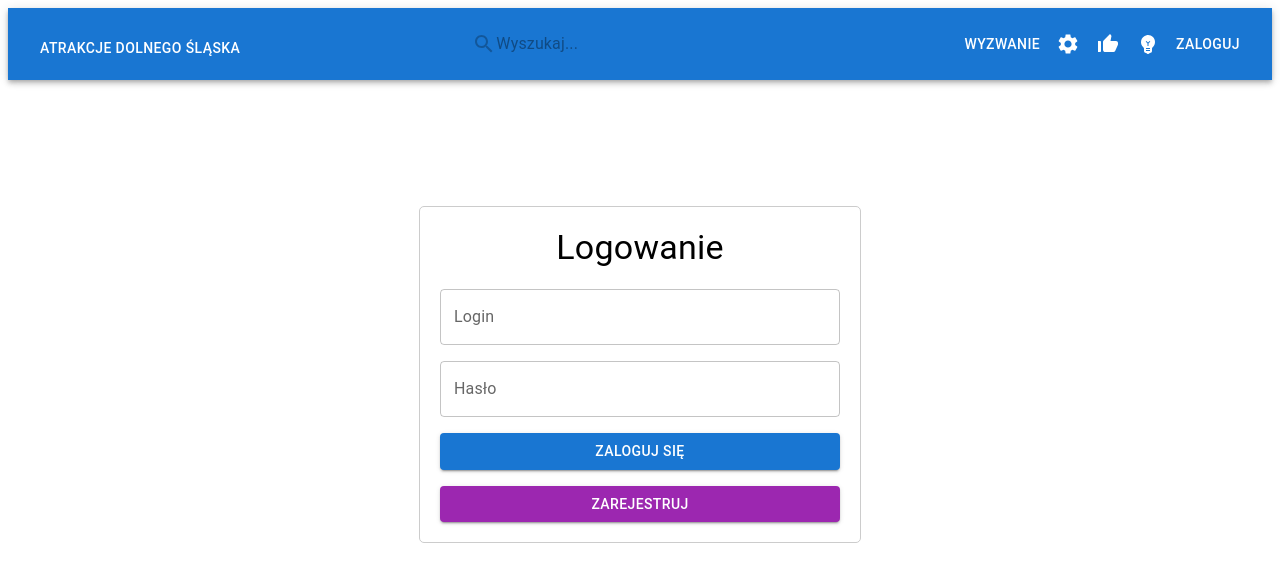
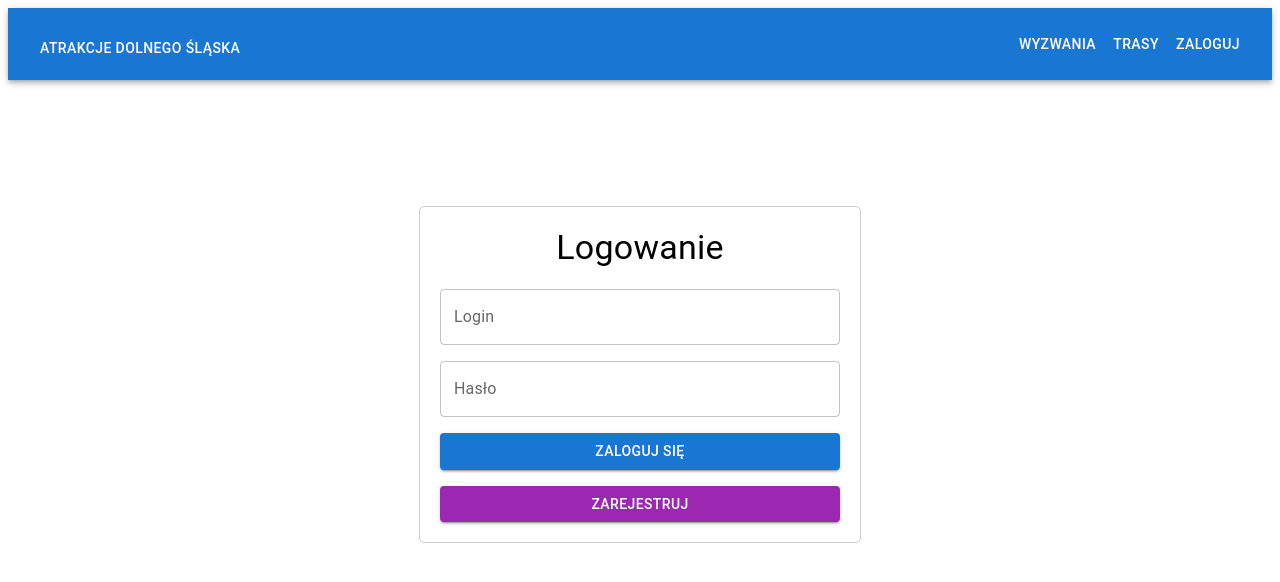
Before and after one commit to deepFlow7/Attractions-of-Lower-Silesia, a React (Vite) app in the folder client/: page /login in a window 1280 px wide. Shown: the top 582 px of the page. Built offline with nearby package versions, Linux system fonts and the light colour scheme.

Commit message:
Sprint 7 Tasks 4-6
Clear navbar and add return url to login form

```diff
--- a/client/src/Components/Challenges.tsx
+++ b/client/src/Components/Challenges.tsx
@@ -2,7 +2,7 @@
 import styled from '@emotion/styled';
 import { useEffect, useState } from 'react';
 import { Typography, Card, CardContent, List, ListItem, ListItemText, Button } from '@mui/material';
-import { Challenge } from '../types';
+import { Challenge, completedChallenge } from '../types';
 import axios from 'axios';
 import { Link } from 'react-router-dom';
 import { useAuth } from '../Providers/AuthContext';
@@ -25,7 +25,7 @@ const SectionTitle = styled(Typography)`
 
 const Challenges = () => {
     const [allChallenges,setAllChallenges] = useState<Challenge[]|null>(null);
-    const [completedChallenges,setCompletedChallenges] = useState<Challenge[]>([]);
+    const [completedChallenges,setCompletedChallenges] = useState<completedChallenge[]>([]);
     const { isAuthenticated, user } = useAuth();
 
 
@@ -76,6 +76,7 @@ const Challenges = () => {
              <Button key={challenge.id+1} component={Link} to={'/challenge/'+challenge.id} color="inherit">
               <ListItem key={challenge.id+1}>
                   <ListItemText primary={challenge.name} />
+                  <ListItemText primary={challenge.points} sx={{ marginLeft: 2 }}/>
               </ListItem>
             </Button>
             ))}
--- a/client/src/Components/Home.tsx
+++ b/client/src/Components/Home.tsx
@@ -2,11 +2,13 @@
 import styled from '@emotion/styled';
 import React, { useEffect, useState } from 'react';
 import axios from 'axios';
-import { Grid, Card } from '@mui/material';
+import { Grid, Card, InputBase } from '@mui/material';
+import SearchIcon from '@mui/icons-material/Search';
+import IconButton from '@mui/material/IconButton';
 import Map from './Map';
 import AttractionsList from './AttractionsList';
 
-import { possibleSubtypes, possibleTypes, Attraction, possible_type, subtypes } from '../types';
+import { Attraction, possible_type, subtypes } from '../types';
 import FilterList from './FilterList';
 import { useSearch } from '../Providers/SearchContext';
 
@@ -21,13 +23,27 @@ const Container = styled.div`
   margin: 1% 1%;
 `;
 
+const StyledInputBase = styled(InputBase)`
+  margin: 10px 0;
+  border: 1px solid #ccc;
+  border-radius: 4px;
+  padding: 8px;
+  width: 100%;
+
+  &:focus {
+    border-color: blue;
+    box-shadow: 0 0 0 3px rgba(0, 123, 255, 0.5);
+  }
+`;
+
 
 const Home: React.FC<HomeProps> = () => {
   const x = 51.1079;
   const y = 17.0385;
   const [attractions, setAttractions] = useState<Attraction[] | null>(null);
   const [filteredAttractions, setFilteredAttractions] = useState<Attraction[]>([]);
-  const {search} = useSearch();
+  const {search, setSearch} = useSearch();
+
   useEffect(() => {
     axios.get('/api/attractions')
       .then(response => {
@@ -53,6 +69,10 @@ const Home: React.FC<HomeProps> = () => {
     return attractions.filter(a => a.name.toLowerCase().includes(input.toLowerCase()));
   }
 
+  const onChange = (event:React.ChangeEvent<HTMLInputElement>) => {
+    setSearch(event.target.value);
+}
+
   return (
 
     <Container>
@@ -66,9 +86,17 @@ const Home: React.FC<HomeProps> = () => {
 
         <Grid item xs={12} md={4}>
           <TileCard>
-
+              <StyledInputBase
+                placeholder="Wyszukaj..."
+                inputProps={{ 'aria-label': 'search' }}
+                onChange={onChange}
+                startAdornment={
+                  <IconButton sx={{ p: 0 }} disabled aria-label="search" >
+                    <SearchIcon />
+                  </IconButton>
+                }
+            />
             <AttractionsList attractions={filterBySearch(filteredAttractions, search)}  />
-
           </TileCard>
         </Grid>
         <Grid item xs={12} md={3}>
--- a/client/src/Components/LoginForm.tsx
+++ b/client/src/Components/LoginForm.tsx
@@ -3,11 +3,12 @@ import styled from '@emotion/styled';
 import React, { useState } from 'react';
 import { Grid, Typography, TextField, Button } from '@mui/material';
 import axios from 'axios';
-import { Link, useNavigate } from 'react-router-dom';
+import { Link, useNavigate, useLocation } from 'react-router-dom';
 import { useAuth } from '../Providers/AuthContext';
 import { User } from '../types';
 
 interface LoginProps {
+  returnUrl? : string
 }
 
 const FormContainer = styled.div`
@@ -27,11 +28,14 @@ const Title = styled(Typography)`
   margin-bottom: 20px;
 `;
 
-const LoginForm: React.FC<LoginProps> = () => {
+const LoginForm: React.FC<LoginProps> = (props) => {
   const [username, setUsername] = useState<string>('');
   const [password, setPassword] = useState<string>('');
   const { isAuthenticated, login, updateUser, updateUsername, setRole} = useAuth();
   const navigate = useNavigate();
+  const location = useLocation();
+
+  const returnUrl = (location.state as { returnUrl?: string })?.returnUrl;
 
   const handleSubmit = async (e: React.FormEvent) =>  {
     e.preventDefault();
@@ -42,7 +46,10 @@ const LoginForm: React.FC<LoginProps> = () => {
         updateUsername(response.data.username);
         setRole(response.data.role);
         login();
-        navigate('/');
+        if(returnUrl)
+          navigate(returnUrl);
+        else
+          navigate('/');
     } catch (error : any) {
         var status = error.response.status;
         if(status==400){
--- a/client/src/Components/Navbar.tsx
+++ b/client/src/Components/Navbar.tsx
@@ -1,23 +1,20 @@
 import AppBar from '@mui/material/AppBar';
 import Toolbar from '@mui/material/Toolbar';
 import Typography from '@mui/material/Typography';
-import IconButton from '@mui/material/IconButton';
-import SearchIcon from '@mui/icons-material/Search';
-import SettingsIcon from '@mui/icons-material/Settings';
-import ThumbUpAltIcon from '@mui/icons-material/ThumbUpAlt';
-import { Button, InputBase } from '@mui/material';
-import EmojiObjectsIcon from '@mui/icons-material/EmojiObjects';
-import {Link, useNavigate} from 'react-router-dom';
+import { Button } from '@mui/material';
+import {Link, useNavigate, useLocation} from 'react-router-dom';
 import axios from 'axios';
+import styled from '@emotion/styled';
 import { useAuth } from '../Providers/AuthContext';
-import { useSearch } from '../Providers/SearchContext';
-
-
 
 const Navbar = () => {
-    const {isAuthenticated,logout, user, updateUser} = useAuth();
-    const {search, setSearch} = useSearch();
+    const {isAuthenticated,logout, user, updateUser, username} = useAuth();
+    const location = useLocation();
+    const currentUrl = location.pathname + location.search;
 
+    const handleLoginClick = () => {
+      navigate('/login', { state: { returnUrl: currentUrl } });
+    };
     const navigate = useNavigate();
 
     const onLogout = async () => {
@@ -32,14 +29,6 @@ const Navbar = () => {
     };
 
 
-    const onChange = (event:React.ChangeEvent<HTMLInputElement>) => {
-        setSearch(event.target.value);
-    }
-
-
-
-
-
   return (
     <AppBar className='navbar' position="static">
       <Toolbar>
@@ -48,17 +37,13 @@ const Navbar = () => {
                     Atrakcje Dolnego Śląska
             </Button>
         </Typography>
-        <InputBase
-          placeholder="Wyszukaj..."
-          inputProps={{ 'aria-label': 'search' }}
-          onChange={onChange}
-          startAdornment={
-            <IconButton sx={{ p: 0 }} disabled aria-label="search" >
-              <SearchIcon />
-            </IconButton>
-          }
-          sx={{ mr: 2, flexGrow: 1 }}
-        />
+
+        {isAuthenticated && (
+          <Typography variant="h6" component="div" sx={{ mr: 2, flexGrow: 1 }}>
+            Witaj {username}!
+          </Typography>
+        )}
+
 
       {isAuthenticated && (
         <Button component={Link} to="/new_attraction" color="inherit">
@@ -66,35 +51,22 @@ const Navbar = () => {
         </Button>
       )}
         <Button component={Link} to="/challenges" color="inherit">
-            Wyzwanie
+            Wyzwania
         </Button>
-        <IconButton color="inherit">
-          <SettingsIcon />
-        </IconButton>
-        <IconButton color="inherit">
-          <ThumbUpAltIcon />
-        </IconButton>
-        <IconButton color="inherit">
-          <EmojiObjectsIcon />
-        </IconButton>
+
+        <Button component={Link} to="/route_planner" color="inherit">
+            Trasy
+        </Button>
+
         {isAuthenticated && user?
             (
-                <>
-                    <Typography  variant="h6" component="div">
-                        {user!.name}
-                    </Typography>
-
-                    <Button onClick={onLogout} color="inherit">
-                        Wyloguj
-                    </Button>
-
-                </>
+              <Button onClick={onLogout} color="inherit">
+                  Wyloguj
+              </Button>
         ) : (
-                <>
-                    <Button component={Link} to='login' color="inherit">
-                        Zaloguj
-                    </Button>
-                </>
+              <Button color="inherit" onClick={handleLoginClick}>
+                Zaloguj
+              </Button>
         )}
       </Toolbar>
     </AppBar>
--- a/client/src/types.ts
+++ b/client/src/types.ts
@@ -77,6 +77,11 @@ export interface Challenge {
   attractions: ChallengeAttraction[];
 }
 
+export interface completedChallenge {
+  id: number;
+  name: string;
+  points: number;
+}
 
 export interface challengeAttractionInput {
   id: number;
```
Also changed, not shown: 1 other file (tests, documents, lock files or other folders).
